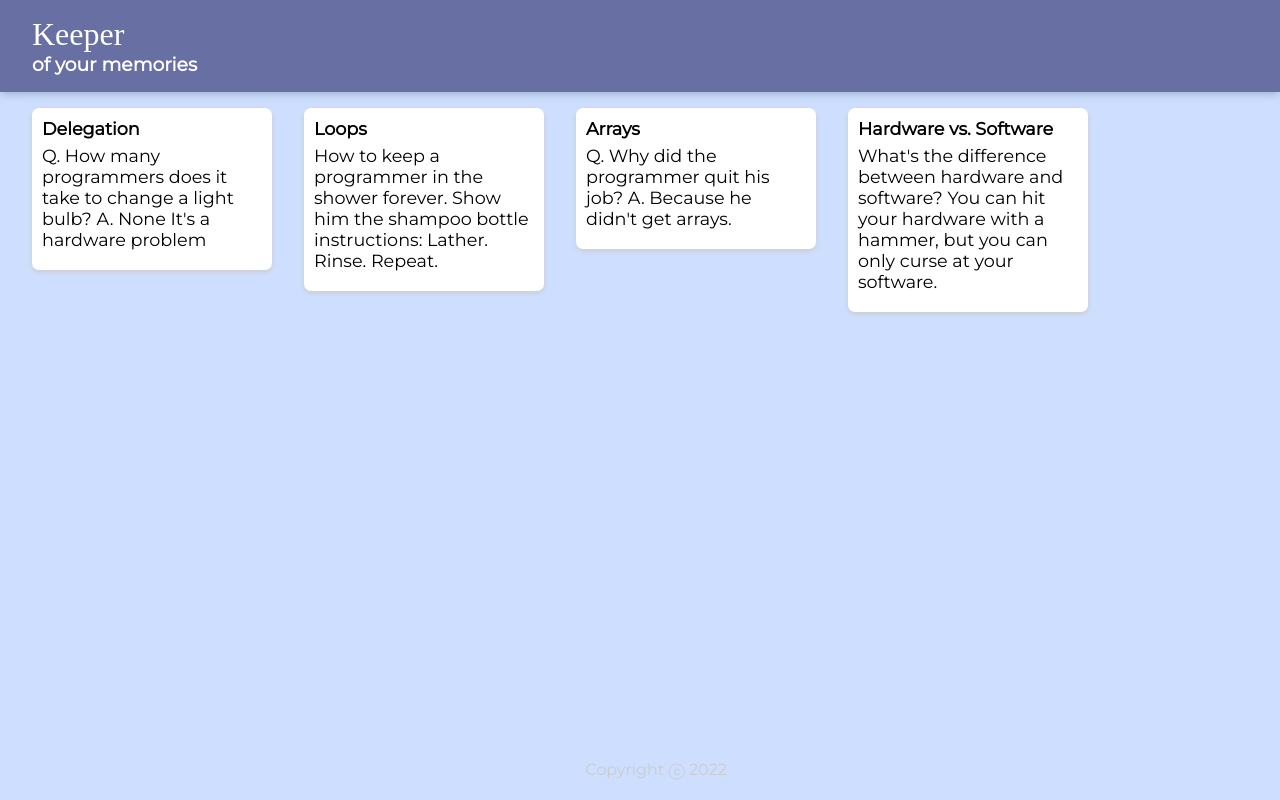
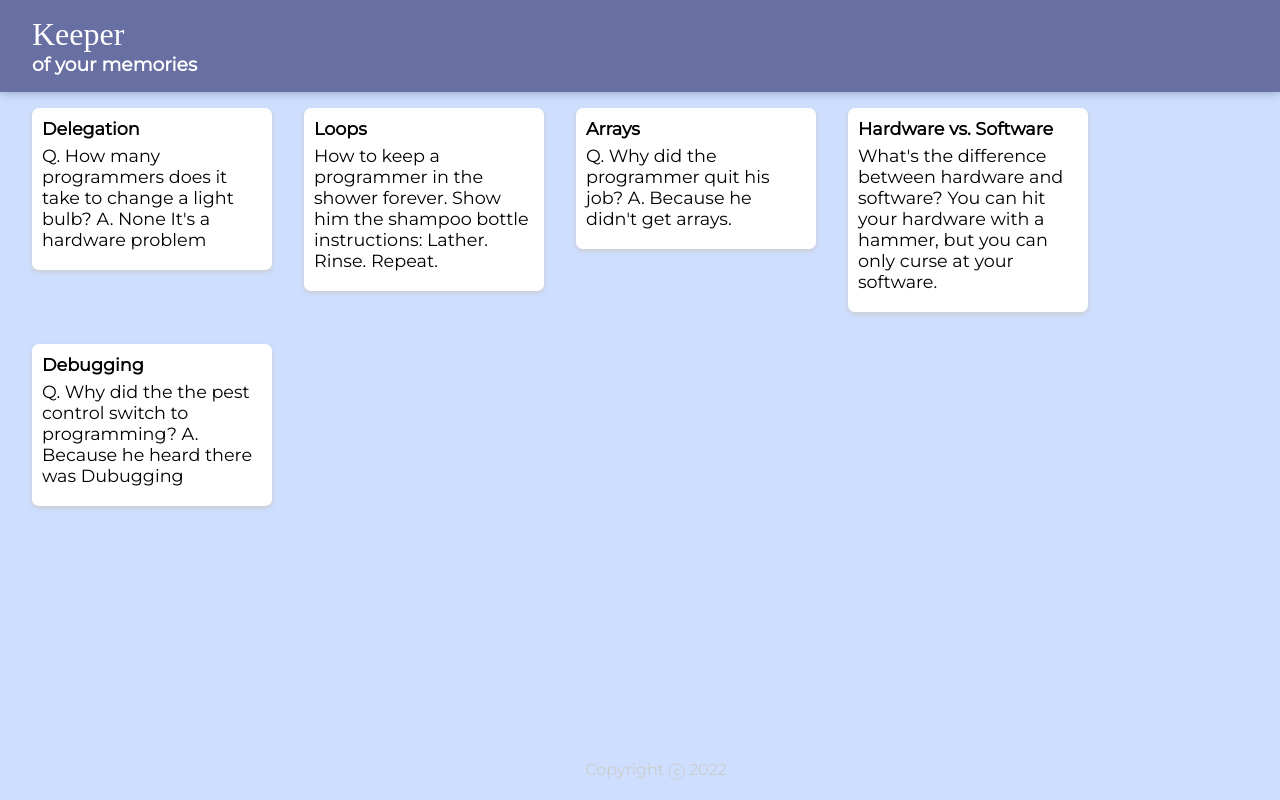
Before and after one commit to Dungyy/keeper-app, a React (Create React App) app: page / in a window 1280 px wide. Built offline with nearby package versions, Linux system fonts and the light colour scheme; a web font is replaced by a local one.

Commit message:
fixed css styles

```diff
--- a/public/styles.css
+++ b/public/styles.css
@@ -5,6 +5,9 @@
   }
   html {
     font-family: "Montserrat", sans-serif;
+    height: 100%;
+    width: 100%;
+    background-size: cover;
   }
   body {
     background: #eee;
@@ -45,6 +48,10 @@
     margin: 16px;
     float: left;
   }
+  .note:hover {
+    background-color: #676FA3;
+    cursor: pointer;
+  }
   .note h1 {
     font-size: 1.1em;
     margin-bottom: 6px;
--- a/src/Notes.js
+++ b/src/Notes.js
@@ -22,7 +22,13 @@ const Notes = [
       title: "Hardware vs. Software",
       content:
         "What's the difference between hardware and software? You can hit your hardware with a hammer, but you can only curse at your software."
-    }
+    },
+    {
+        key: 5,
+        title: "Debugging",
+        content:
+          "Q. Why did the the pest control switch to programming? A. Because he heard there was Dubugging"
+      }
   ];
 
   export default Notes;
```
